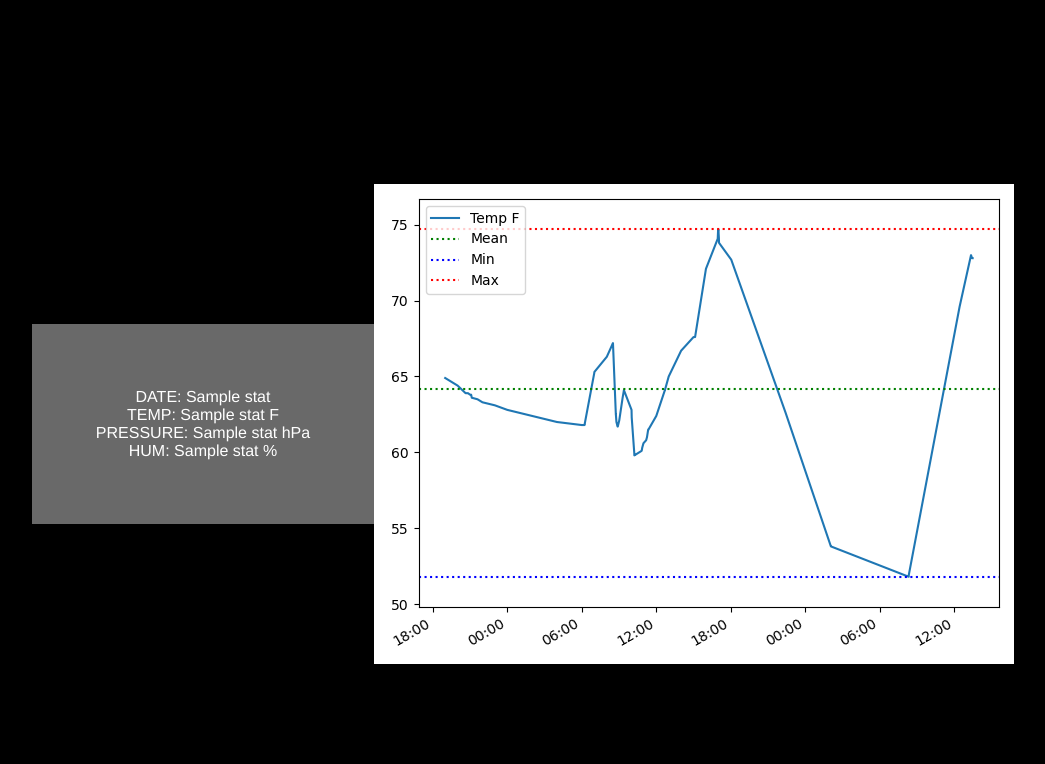
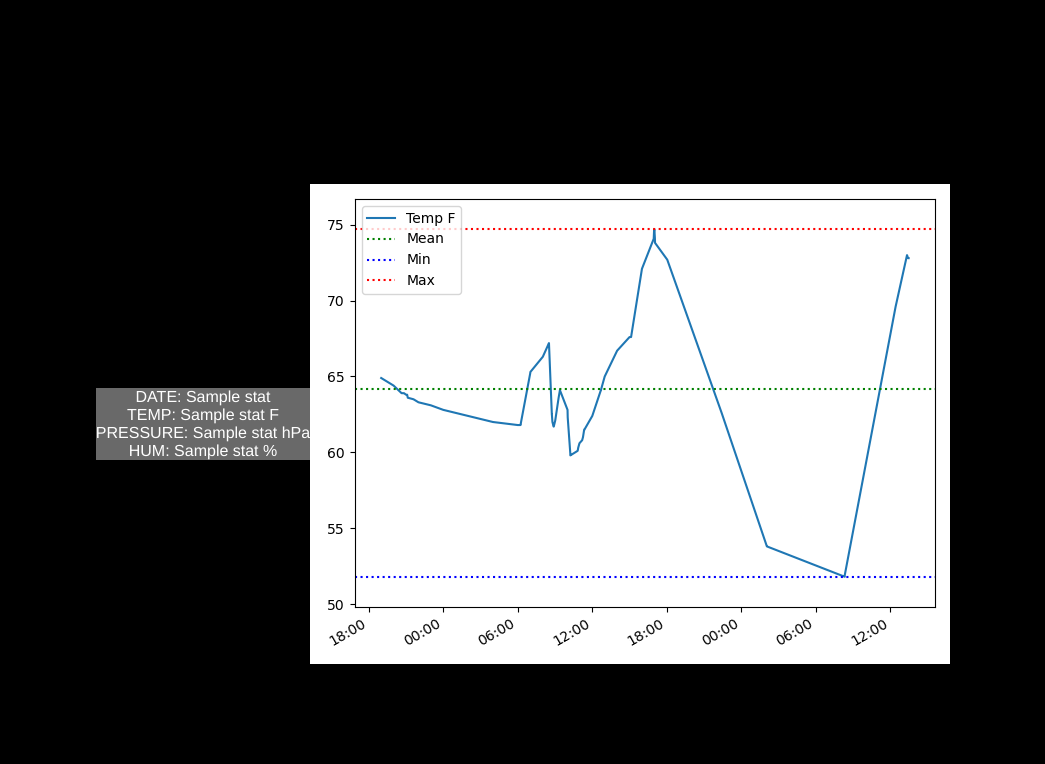
Before and after one commit to jcoolip/weatherberry, a Flask app: template templates/index.html in a window 1280 px wide. Shown: the top 764 px of the page, without its empty margins (117-1162 px from the left). Run offline with Flask 3, Linux system fonts and the light colour scheme; the template is opened without the code that fills it: most values are stand-ins (such as "Sample title", 1, 10 or a date in 2020).

Commit message:
Update style.css

```diff
--- a/static/css/style.css
+++ b/static/css/style.css
@@ -14,6 +14,6 @@ body {
 }
 
 .weather_block {
-    padding: 4rem;
+    align-items: right;
     background: dimgrey;
 }
```
